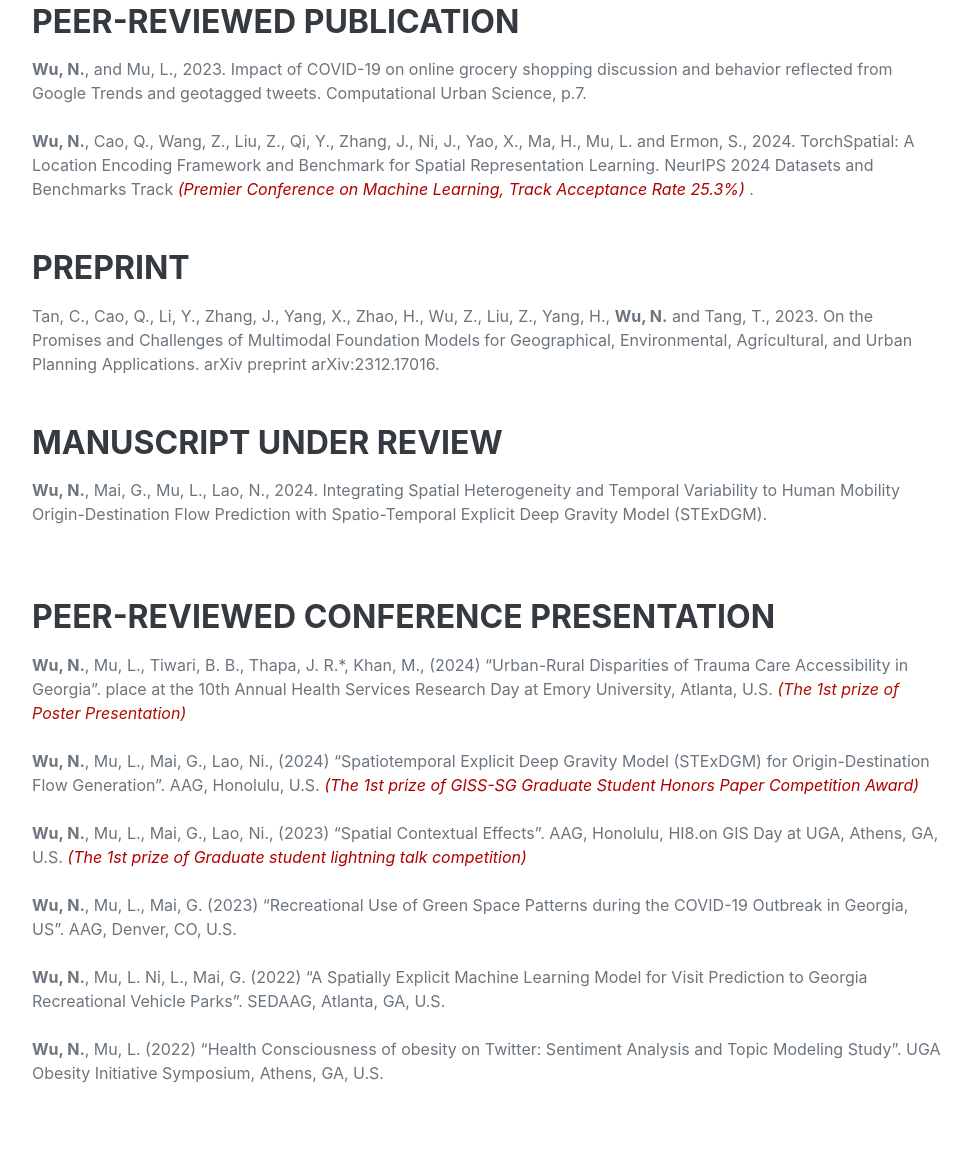
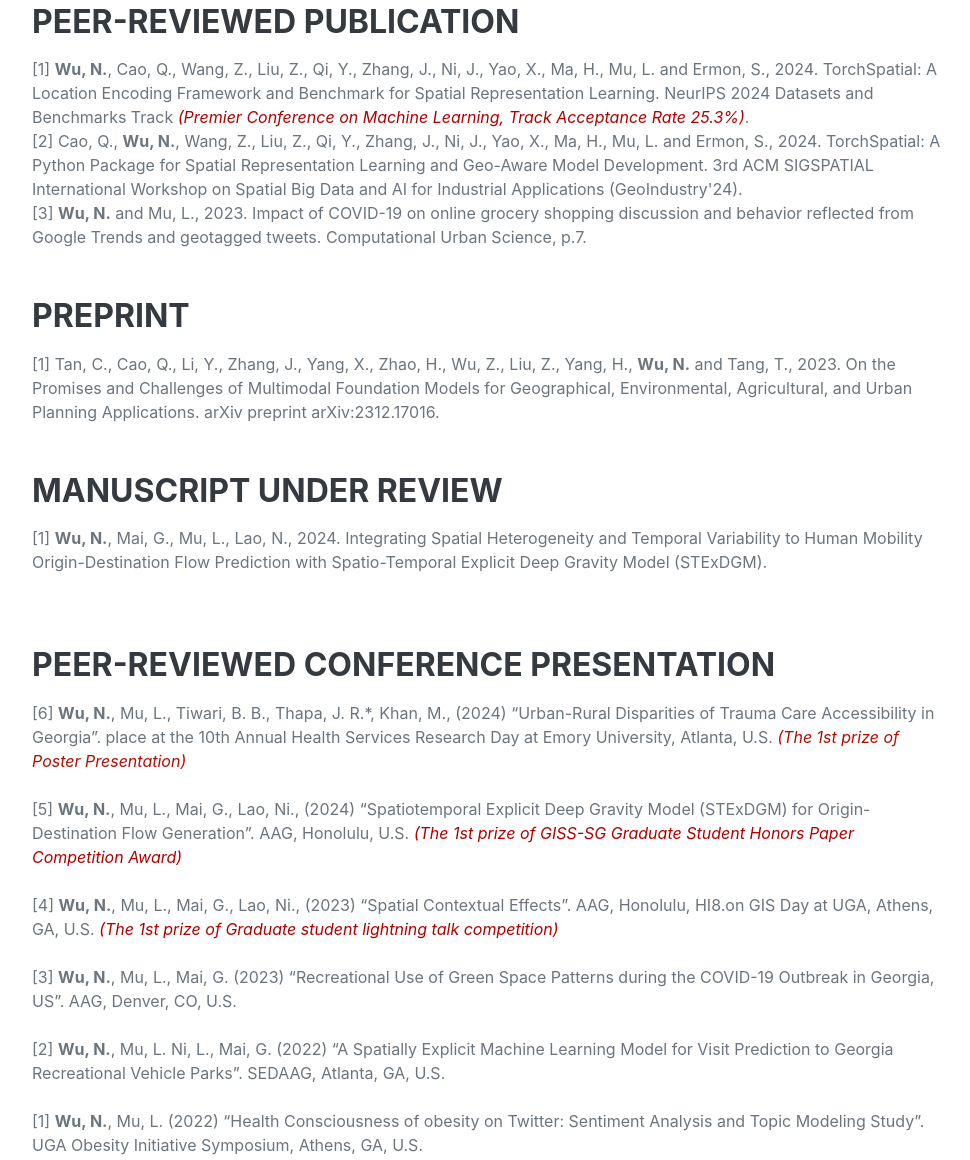
Before and after one commit to NeminWu/neminwu.github.io, a website: page index.html in a window 1280 px wide. Shown: the part 1935-3095 px from the top of the page, without its empty margins (288-1258 px from the left). Drawn offline with nearby package versions, Linux system fonts and the light colour scheme; a web font is replaced by a local one.

Commit message:
Update index.html

```diff
--- a/index.html
+++ b/index.html
@@ -124,25 +124,34 @@
             <div class="resume-section-content">
                 <h2 class="mb-5">Publications</h2>
                 <div class="resume-item d-flex flex-column flex-md-row justify-content-between"></div>
-
                 <div class="resume-content mb-5">
                     <h3 class="mb-3">Peer-reviewed Publication</h3>
-                    <div><b>Wu, N.</b>, and Mu, L., 2023. Impact of COVID-19 on online grocery shopping discussion and
+                    <div>[1] <b>Wu, N.</b>, Cao, Q., Wang, Z., Liu, Z., Qi, Y., Zhang, J., Ni, J., Yao, X., Ma, H., Mu,
+                        L.
+                        and Ermon, S., 2024. TorchSpatial: A Location Encoding Framework and Benchmark for Spatial
+                        Representation Learning. NeurIPS 2024 Datasets and Benchmarks Track
+                        <font color="bs-orange"><i>(Premier Conference on Machine Learning, Track Acceptance Rate
+                                25.3%)</i></font>.
+                    </div>
+
+                    <div>[2] Cao, Q., <b>Wu, N.</b>, Wang, Z., Liu, Z., Qi, Y., Zhang, J., Ni, J., Yao, X., Ma, H., Mu,
+                        L.
+                        and Ermon, S., 2024. TorchSpatial: A Python Package for Spatial Representation Learning and
+                        Geo-Aware
+                        Model Development. 3rd ACM SIGSPATIAL International Workshop on Spatial Big Data and AI for
+                        Industrial
+                        Applications (GeoIndustry'24).</div>
+
+                    <div>[3] <b>Wu, N.</b> and Mu, L., 2023. Impact of COVID-19 on online grocery shopping discussion
+                        and
                         behavior reflected from Google Trends and geotagged tweets. Computational Urban Science, p.7.
                     </div>
-                    <br>
-                    <div><b>Wu, N.</b>, Cao, Q., Wang, Z., Liu, Z., Qi, Y., Zhang, J., Ni, J., Yao, X., Ma, H., Mu, L.
-                        and Ermon, S., 2024. TorchSpatial: A Location Encoding Framework and Benchmark for Spatial
-                        Representation Learning. NeurIPS 2024 Datasets and Benchmarks Track <font color="bs-orange">
-                            <i>(Premier Conference on Machine
-                                Learning, Track Acceptance
-                                Rate 25.3%)</i>
-                        </font>.</div>
+
                 </div>
 
                 <div class="resume-content mb-5">
                     <h3 class="mb-3">Preprint</h3>
-                    <div>Tan, C., Cao, Q., Li, Y., Zhang, J., Yang, X., Zhao, H., Wu, Z., Liu, Z., Yang, H., <b>Wu,
+                    <div>[1] Tan, C., Cao, Q., Li, Y., Zhang, J., Yang, X., Zhao, H., Wu, Z., Liu, Z., Yang, H., <b>Wu,
                             N.</b> and Tang, T., 2023. On the Promises and Challenges of Multimodal Foundation Models
                         for Geographical, Environmental, Agricultural, and Urban Planning Applications. arXiv preprint
                         arXiv:2312.17016.</div>
@@ -150,7 +159,8 @@
 
                 <div class="resume-content mb-5">
                     <h3 class="mb-3">Manuscript under Review</h3>
-                    <div><b>Wu, N.</b>, Mai, G., Mu, L., Lao, N., 2024. Integrating Spatial Heterogeneity and Temporal
+                    <div>[1] <b>Wu, N.</b>, Mai, G., Mu, L., Lao, N., 2024. Integrating Spatial Heterogeneity and
+                        Temporal
                         Variability to Human Mobility Origin-Destination Flow Prediction with Spatio-Temporal Explicit
                         Deep Gravity Model (STExDGM).</div>
                     <br>
@@ -158,32 +168,37 @@
 
                 <div class="resume-content mb-5">
                     <h3 class="mb-3">Peer-reviewed Conference Presentation</h3>
-                    <div><b>Wu, N.</b>, Mu, L., Tiwari, B. B., Thapa, J. R.*, Khan, M., (2024) “Urban-Rural Disparities
+                    <div>[6] <b>Wu, N.</b>, Mu, L., Tiwari, B. B., Thapa, J. R.*, Khan, M., (2024) “Urban-Rural
+                        Disparities
                         of Trauma Care Accessibility in Georgia”. place at the 10th Annual Health Services Research Day
                         at Emory University, Atlanta, U.S. <font color="bs-yellow"><i>(The 1st prize of Poster
                                 Presentation)</i></font>
                     </div>
                     <br>
-                    <div><b>Wu, N.</b>, Mu, L., Mai, G., Lao, Ni., (2024) “Spatiotemporal Explicit Deep Gravity Model
+                    <div>[5] <b>Wu, N.</b>, Mu, L., Mai, G., Lao, Ni., (2024) “Spatiotemporal Explicit Deep Gravity
+                        Model
                         (STExDGM) for Origin-Destination Flow Generation”. AAG, Honolulu, U.S. <font
                             color="bs-highlight-rgb">
                             <i>(The 1st prize of GISS-SG Graduate Student Honors Paper Competition Award)</i>
                         </font>
                     </div>
                     <br>
-                    <div><b>Wu, N.</b>, Mu, L., Mai, G., Lao, Ni., (2023) “Spatial Contextual Effects”. AAG, Honolulu,
+                    <div>[4] <b>Wu, N.</b>, Mu, L., Mai, G., Lao, Ni., (2023) “Spatial Contextual Effects”. AAG,
+                        Honolulu,
                         HI8.on GIS Day at UGA, Athens, GA, U.S. <font color="bs-highlight-rgb"><i>(The 1st prize of
                                 Graduate student
                                 lightning talk competition)</i></font>
                     </div>
                     <br>
-                    <div><b>Wu, N.</b>, Mu, L., Mai, G. (2023) “Recreational Use of Green Space Patterns during the
+                    <div>[3] <b>Wu, N.</b>, Mu, L., Mai, G. (2023) “Recreational Use of Green Space Patterns during the
                         COVID-19 Outbreak in Georgia, US”. AAG, Denver, CO, U.S.</div>
                     <br>
-                    <div><b>Wu, N.</b>, Mu, L. Ni, L., Mai, G. (2022) “A Spatially Explicit Machine Learning Model for
+                    <div>[2] <b>Wu, N.</b>, Mu, L. Ni, L., Mai, G. (2022) “A Spatially Explicit Machine Learning Model
+                        for
                         Visit Prediction to Georgia Recreational Vehicle Parks”. SEDAAG, Atlanta, GA, U.S.</div>
                     <br>
-                    <div><b>Wu, N.</b>, Mu, L. (2022) “Health Consciousness of obesity on Twitter: Sentiment Analysis
+                    <div>[1] <b>Wu, N.</b>, Mu, L. (2022) “Health Consciousness of obesity on Twitter: Sentiment
+                        Analysis
                         and Topic Modeling Study”. UGA Obesity Initiative Symposium, Athens, GA, U.S.</div>
                 </div>
             </div>
```
